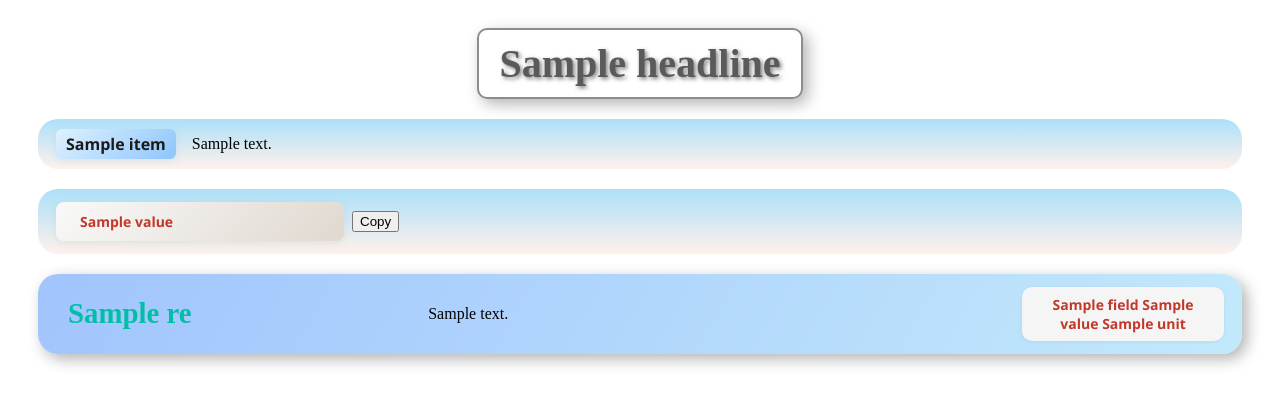
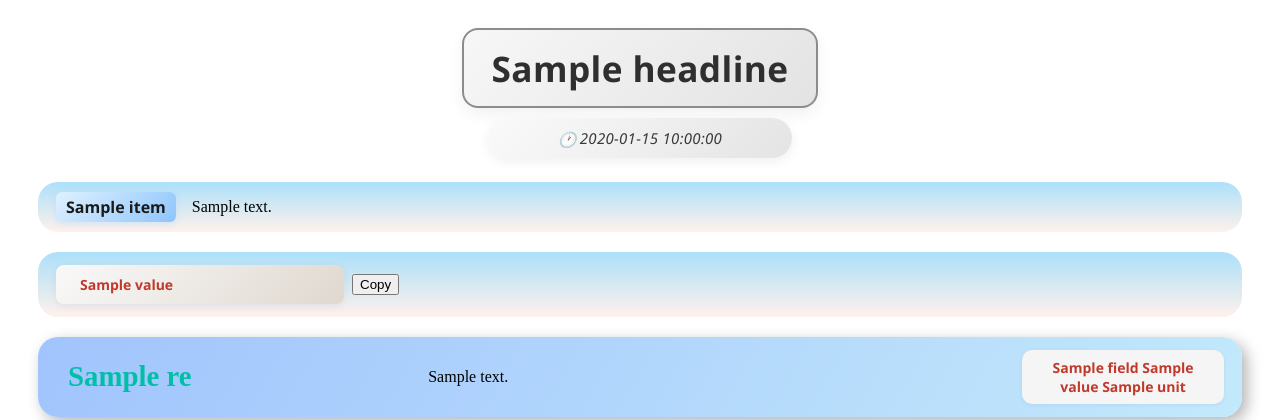
Before and after one commit to PlaxtonFlarion/MemNova, a Python web app: template schematic/templates/unity_template.html in a window 1280 px wide. Shown: the top 420 px of the page. Run offline with Jinja, Linux system fonts and the light colour scheme; the template is opened without the code that fills it: most values are stand-ins (such as "Sample title", 1, 10 or a date in 2020).

Commit message:
bug fixes

```diff
--- a/schematic/templates/unity_template.html
+++ b/schematic/templates/unity_template.html
@@ -38,6 +38,95 @@ This file is licensed under the Memrix :: 记忆星核 License. See the LICENSE.
         #headline:hover {
             transform: scale(1.05);
             cursor: grab;
+        }
+
+        #headline-container {
+            display: flex;
+            justify-content: center;
+        }
+
+        #headline {
+            font-size: 2.2em;
+            color: #2f2f2f;
+            padding: 14px 28px;
+            border-radius: 16px;
+            background: linear-gradient(135deg, #f7f7f7 0%, #e3e3e3 100%);
+            box-shadow: 0 6px 16px rgba(0, 0, 0, 0.06);
+            text-shadow: none;
+            font-weight: 600;
+            font-family: 'Segoe UI', 'Helvetica Neue', sans-serif;
+            transition: all 0.3s ease;
+            letter-spacing: 0.4px;
+        }
+
+        #headline:hover {
+            transform: translateY(-2px);
+            box-shadow: 0 10px 24px rgba(0, 0, 0, 0.12);
+            cursor: grab;
+        }
+
+
+        #time-container {
+            display: flex;
+            justify-content: center;
+            align-items: center;
+            margin: -10px auto 24px auto;
+            padding: 10px 22px;
+            border-radius: 30px;
+            background: linear-gradient(135deg, #fafafa 0%, #e4e4e4 100%);
+            box-shadow: 0 4px 12px rgba(0, 0, 0, 0.06);
+            font-family: 'Segoe UI', 'Helvetica Neue', sans-serif;
+            font-size: 15px;
+            color: #3a3a3a;
+            font-weight: 500;
+            max-width: 260px;
+            letter-spacing: 0.3px;
+            transition: all 0.3s ease;
+        }
+
+        #time-container:hover {
+            transform: translateY(-2px);
+            box-shadow: 0 8px 20px rgba(0, 0, 0, 0.1);
+        }
+
+        .time-value {
+            font-style: italic;
+            position: relative;
+            padding-left: 22px;
+        }
+
+        .time-value::before {
+            content: "🕐";
+            position: absolute;
+            left: 0;
+            font-size: 15px;
+            opacity: 0.7;
+            transform: translateY(1px);
+        }
+
+        @keyframes fadeSlideIn {
+            0% {
+                opacity: 0;
+                transform: translateY(20px);
+            }
+            100% {
+                opacity: 1;
+                transform: translateY(0);
+            }
+        }
+
+        #headline,
+        #time-container {
+            opacity: 0;
+            animation: fadeSlideIn 0.6s ease forwards;
+        }
+
+        #headline {
+            animation-delay: 0.1s;
+        }
+
+        #time-container {
+            animation-delay: 0.3s;
         }
 
         /* 摘要容器 */
@@ -477,6 +566,11 @@ This file is licensed under the Memrix :: 记忆星核 License. See the LICENSE.
         <h1 id="headline">{{ headline }}</h1>
     </div>
 
+    <!-- 时间 -->
+    <div id="time-container">
+        <span class="time-value">{{ time }}</span>
+    </div>
+
     <!--主摘要信息显示-->
     {% if major_summary_items %}
     <div class="summary-container">
```
